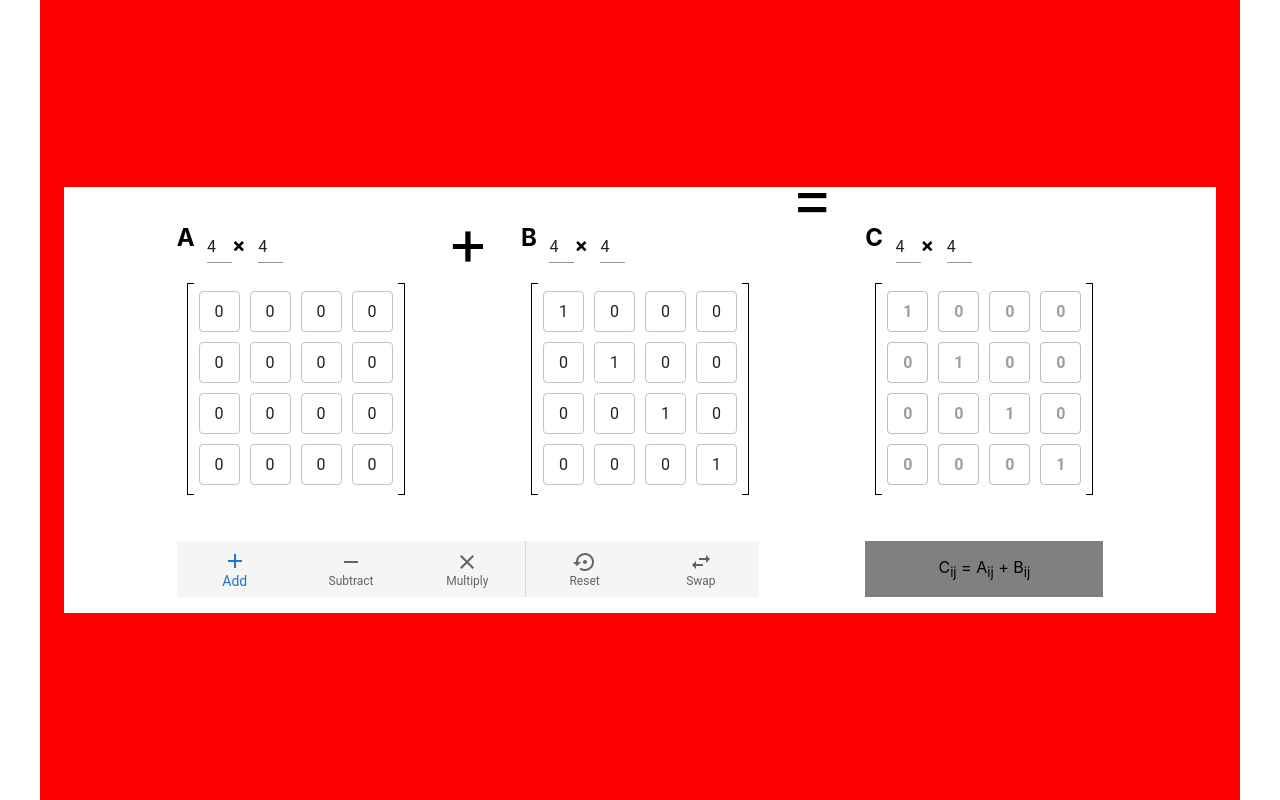
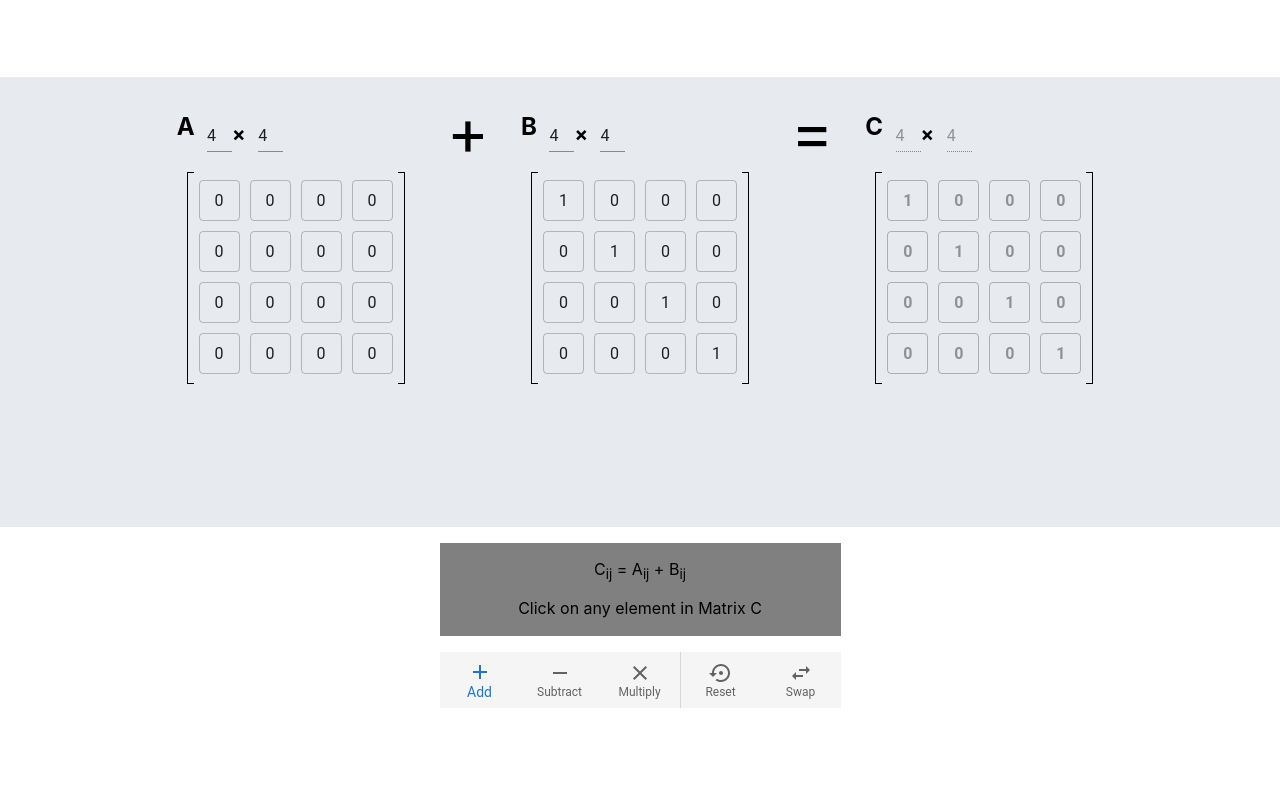
Before and after one commit to acodedoer/vizmat, a React (Create React App) app: page / in a window 1280 px wide. Built offline with nearby package versions, Linux system fonts and the light colour scheme.

Commit message:
create components next

```diff
--- a/src/App.tsx
+++ b/src/App.tsx
@@ -220,22 +220,53 @@ function App() {
     <Container
       sx={{
         display:"flex",
+        flexDirection:"column",
         alignItems:"center",
         justifyContent:"center",
-        backgroundColor:"red",
         width:"100vw",
-        height:"100vh"
+        height:"100vh",
       }}
     >
+      <Box sx={{
+        minHeight:"450px",
+        backgroundColor:"#e7ebf0",
+        minWidth:"1257px",
+        display:"flex",
+        flexDirection:"row",
+        justifyContent:"center",
+        alignItems:"flex-start",
+        padding:"0 1em 0 1em"
+      }}>
+      <Box sx={{
+        display:"flex",
+        flexDirection:"row",
+        justifyContent:"center",
+        alignItems:"flex-start",
+        minHeight:"450px",
+        backgroundColor:"#e7ebf0",
+      }}>
+        <Matrix mat={state.m1} name={"m1"} operation={state.operation} visualise={visualState.selectedCell} modifyMatrix={modifyMatrix} updateMatrix={updateMatrix} style={{flexBasis: "40%", flexShrink:0}}/>
 
-      <MatrixArithmeticArea>
-        <Box >
-          <Box sx ={{
-            display:"flex", flexDirection:"row",  justifyContent:"stretch", backgroundColor:"white", alignItems:"flex-start"  }}>
-            <Matrix mat={state.m1} name={"m1"} operation={state.operation} visualise={visualState.selectedCell} modifyMatrix={modifyMatrix} updateMatrix={updateMatrix} style={{flexBasis: "40%", flexShrink:0}}/>
         <ArithmeticSign sign={state.operation}/>
+
         <Matrix mat={state.m2} name={"m2"} operation={state.operation} visualise={visualState.selectedCell} modifyMatrix={modifyMatrix} updateMatrix={updateMatrix} style={{flexBasis: "40%", flexShrink:0}}/>
+
+        <ArithmeticSign sign={0}/>
+
+        {showError?
+          <ErrorMessage/>
+          :
+          <Matrix mat={state.answer} visualise={visualState.selectedCell}  name={"answer"} operation={state.operation} showSolution={showSolution} modifyMatrix={modifyMatrix} updateMatrix={updateMatrix} style={{flexBasis: "40%", flexShrink:0}}/>
+        }
       </Box>
+      </Box>
+      <Box>
+        <BottomNavigation style={{backgroundColor:"gray", margin:"16px", height:"93px"}}>
+          <div style={{textAlign:"center"}}>
+            <p>{formulas[state.operation - 1]}</p>
+            <p>{state.solution===""?"Click on any element in Matrix C":state.solution}</p>
+          </div>
+        </BottomNavigation>
         <BottomNavigation
           value={state.operation-1}
           onChange={(event, newValue) => {
@@ -253,22 +284,9 @@ function App() {
           <Divider orientation="vertical" flexItem />
           <BottomNavigationAction label="Reset" icon={<ResetIcon/>} onClick={()=>setState(initialState)} />
           <BottomNavigationAction label="Swap" icon={<SwapIcon />} onClick={swapMatrices} />
-
         </BottomNavigation>
       </Box>
-        <ArithmeticSign sign={0} style={{position:"relative", bottom:"44px"}}/>
-        <Box >
-        {showError?<ErrorMessage/>:
-        <><Matrix mat={state.answer} visualise={visualState.selectedCell}  name={"answer"} operation={state.operation} showSolution={showSolution} modifyMatrix={modifyMatrix} updateMatrix={updateMatrix} style={{flexBasis: "40%", flexShrink:0}}/>
 
-        <BottomNavigation style={{backgroundColor:"gray", margin:"16px", height:state.solution===""?undefined:"150px"}}>
-          <div style={{textAlign:"center"}}>
-            <span>{formulas[state.operation - 1]}</span>
-            <span>{state.solution}</span>
-          </div>
-        </BottomNavigation></>}
-      </Box>
-      </MatrixArithmeticArea>
     </Container>
   );
 }
--- a/src/components/MatrixDimension.tsx
+++ b/src/components/MatrixDimension.tsx
@@ -4,9 +4,9 @@ const MatrixDimensions =  ({name="m1", rows=4, columns=4, modifyMatrix}:any) =>
     return(
         <h2>{name==="m1"?"A":name==="m2"?"B":"C"}
             <sub>
-                <Input type="number" style={{width:"25px",marginLeft:12.5}} value={rows} disabled={name==="C"?true:false} onChange={(e)=>modifyMatrix(name, e.target.value as unknown as number, columns)}/>
+                <Input type="number" style={{width:"25px",marginLeft:12.5}} value={rows} disabled={name==="answer"?true:false} onChange={(e)=>modifyMatrix(name, e.target.value as unknown as number, columns)}/>
                 <span>&#215;</span>
-                <Input type="number" style={{width:"25px",marginLeft:12.5}} value={columns} disabled={name==="C"?true:false} onChange={(e)=>modifyMatrix(name, rows, e.target.value as unknown as number)}/>
+                <Input type="number" style={{width:"25px",marginLeft:12.5}} value={columns} disabled={name==="answer"?true:false} onChange={(e)=>modifyMatrix(name, rows, e.target.value as unknown as number)}/>
             </sub>
         </h2>
     )
```
Lines whose indentation alone changed are shown as unchanged.
